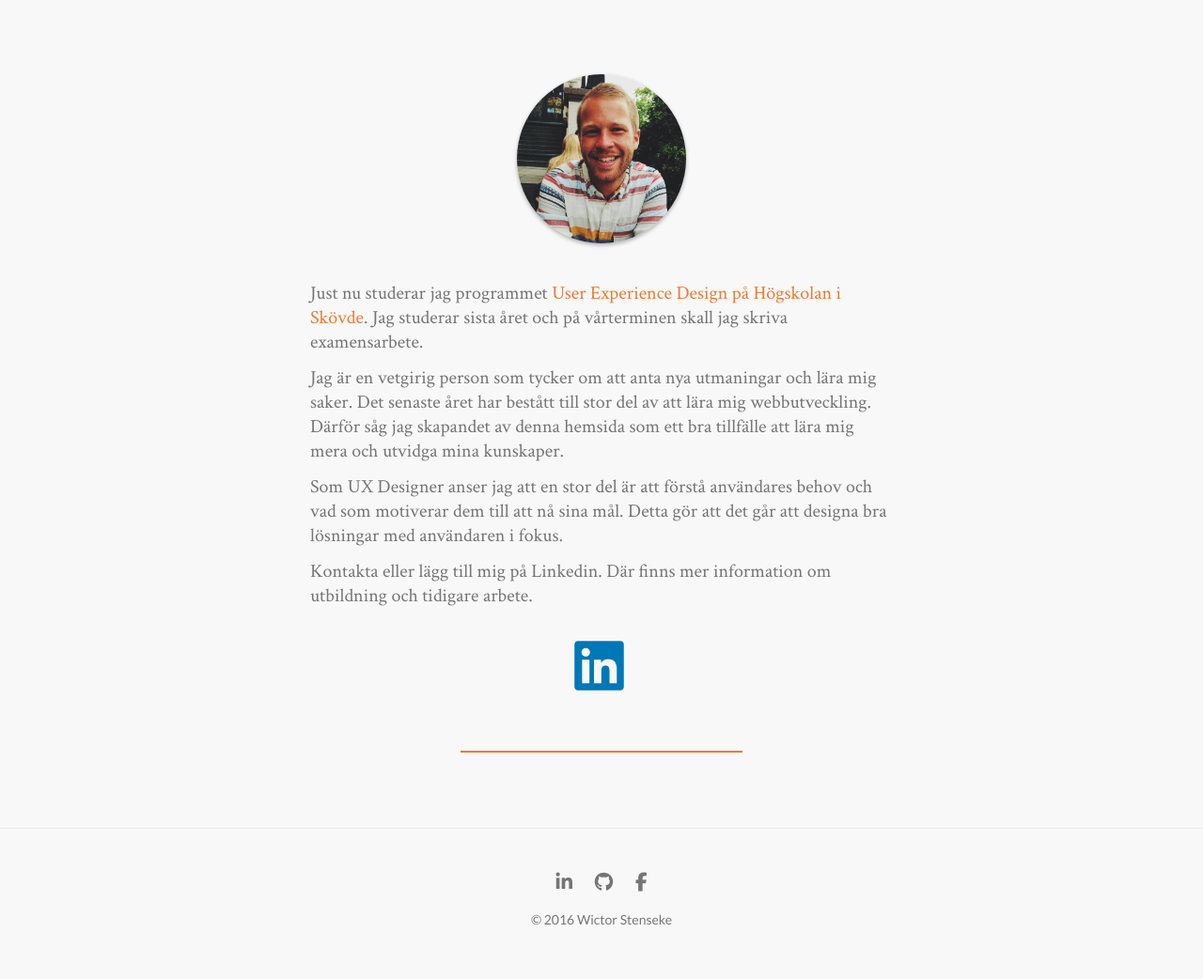
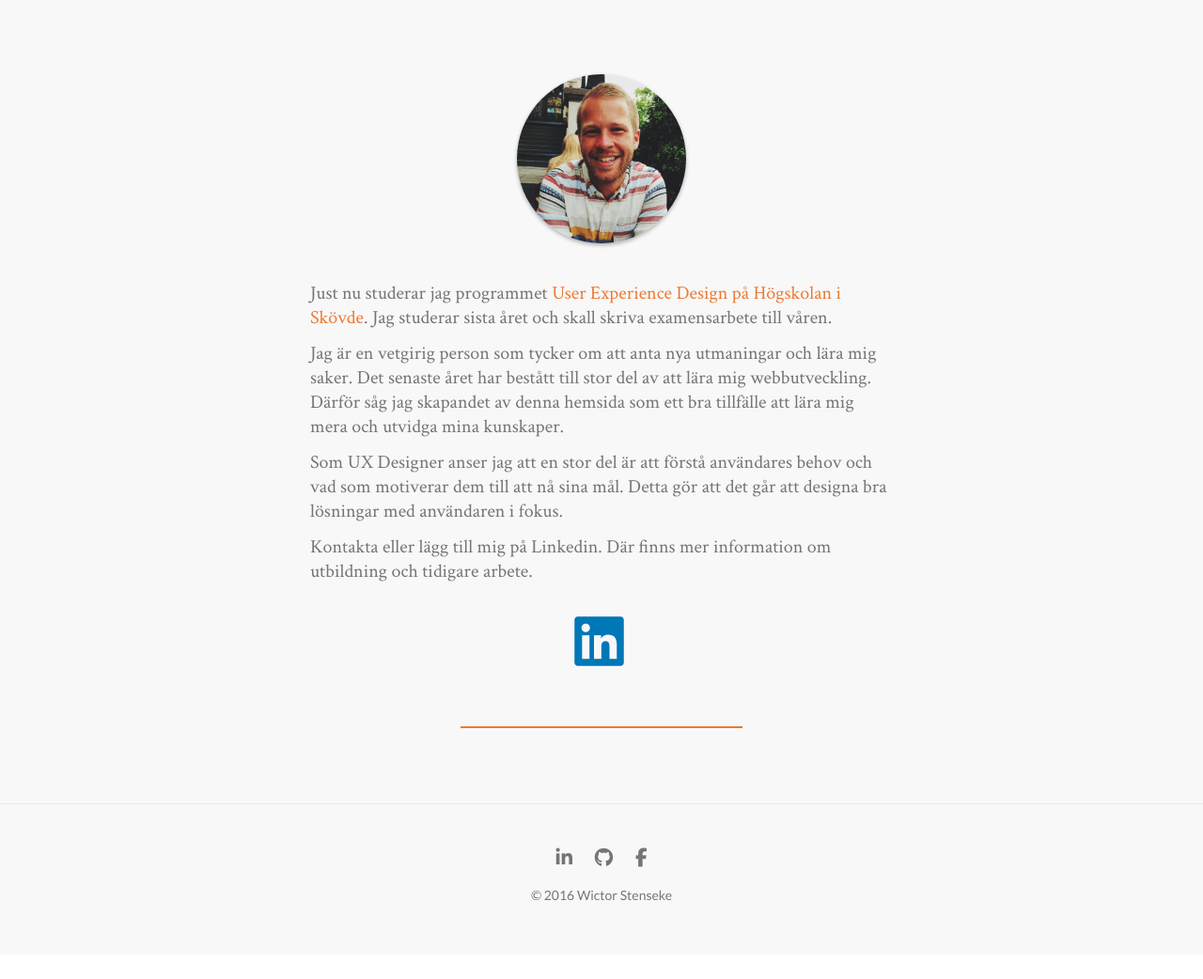
Before and after one commit to wictorstenseke/my-portfolio, a PHP site: page / in a window 1280 px wide. Shown: the part 2147-3189 px from the top of the page at 94% size. After the commit the page ends 3106 px from the top, so only its background shows below. Run offline with PHP 8.4, Linux system fonts and the light colour scheme; some libraries are stand-ins or nearby versions.

Commit message:
quickfix

```diff
--- a/includes/include-index.php
+++ b/includes/include-index.php
@@ -90,7 +90,7 @@
 <section class="about">
   <div class="about-wrapper">
     <img class="avatar" src="img/avatar.png">
-    <p class="biography">Just nu studerar jag programmet <a href="http://www.his.se/Utbildning/Hitta-utbildning/vara-program/IT-User-Experience-Design/" class="link-inline" target="_blank">User Experience Design på Högskolan i Skövde</a>. Jag studerar sista året och på vårterminen skall jag skriva examensarbete. </p>
+    <p class="biography">Just nu studerar jag programmet <a href="http://www.his.se/Utbildning/Hitta-utbildning/vara-program/IT-User-Experience-Design/" class="link-inline" target="_blank">User Experience Design på Högskolan i Skövde</a>. Jag studerar sista året och skall skriva examensarbete till våren. </p>
     <p class="biography">Jag är en vetgirig person som tycker om att anta nya utmaningar och lära mig saker. Det senaste året har bestått till stor del av att lära mig webbutveckling. Därför såg jag skapandet av denna hemsida som ett bra tillfälle att lära mig mera och utvidga mina kunskaper.</p>
     <p class="biography">Som UX Designer anser jag att en stor del är att förstå användares behov och vad som motiverar dem till att nå sina mål. Detta gör att det går att designa bra lösningar med användaren i fokus.</p>
     <p class="biography">Kontakta eller lägg till mig på Linkedin. Där finns mer information om utbildning och tidigare arbete.</p>
```
